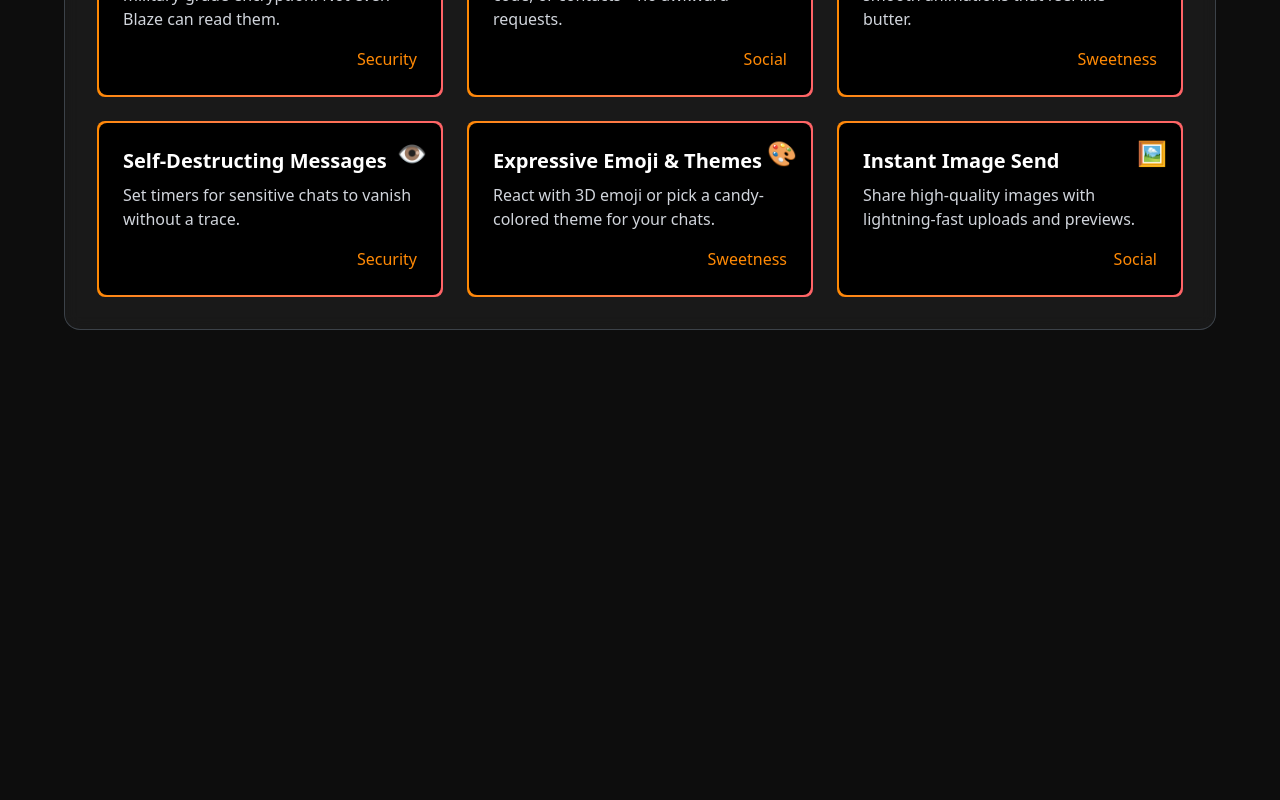
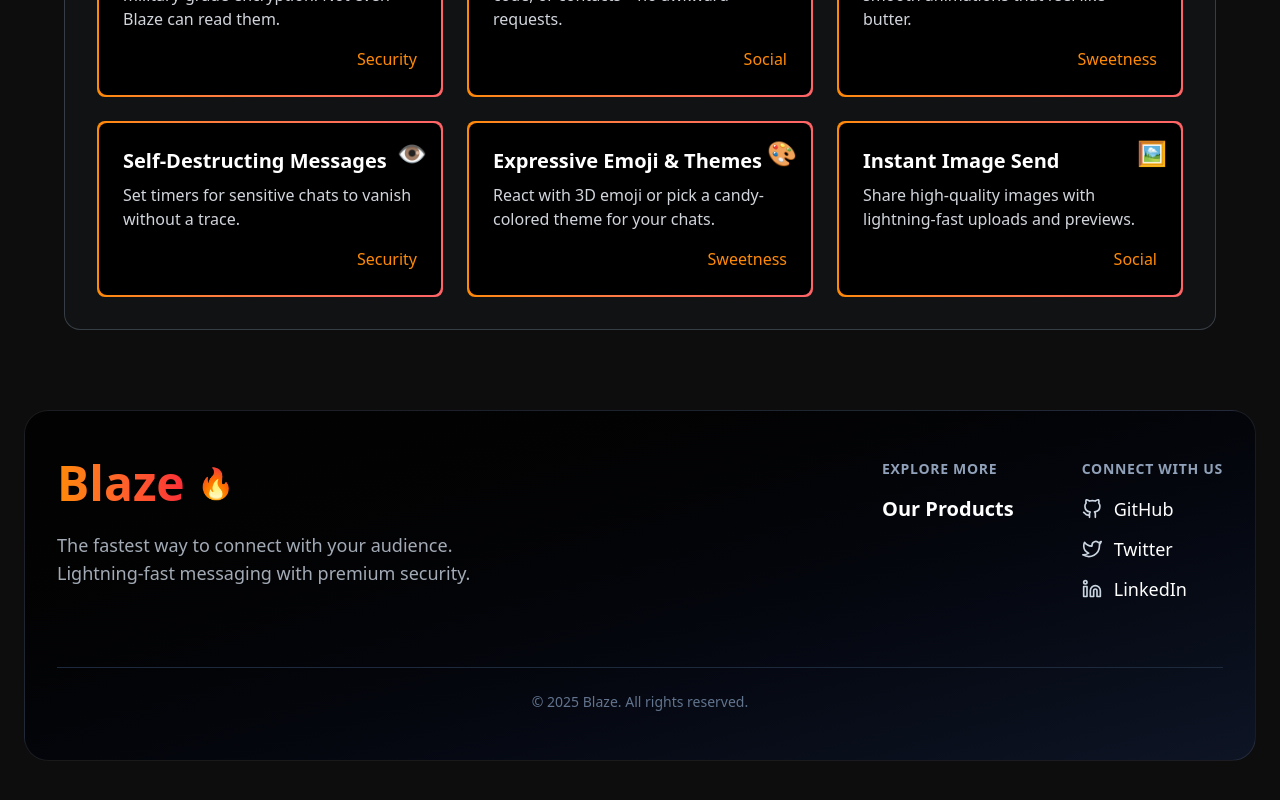
Before and after one commit to deveshru2712/Blaze, a Next.js app in the folder frontend/: page / in a window 1280 px wide. Shown: the part 1252-2052 px from the top of the page. Before the commit the page ends 1582 px from the top, so only its background shows below. Built offline with nearby package versions, Linux system fonts and the light colour scheme.

Commit message:
Frontend: added footer section and made some changes in navbar

```diff
--- a/frontend/app/page.tsx
+++ b/frontend/app/page.tsx
@@ -6,7 +6,7 @@
 
 const Page = () => {
   return (
-    <div className="w-screen h-screen flex flex-col">
+    <div className="flex flex-col">
       <Navbar />
       <HeroSection />
       <FeatureSection />
--- a/frontend/components/FeatureSection.tsx
+++ b/frontend/components/FeatureSection.tsx
@@ -48,7 +48,7 @@
 
   return (
     <div className="my-20 px-4 sm:px-6 lg:px-8">
-      <div className="max-w-6xl mx-auto border rounded-2xl border-slate-400/30 p-6 sm:p-8 backdrop-blur-sm bg-white/5">
+      <div className="max-w-6xl mx-auto border rounded-2xl border-slate-400/30 p-6 sm:p-8 bg-slate-500/5">
         <h2 className="text-3xl font-bold text-center mb-10 text-white">
           Blaze Features
         </h2>
--- a/frontend/components/Footer.tsx
+++ b/frontend/components/Footer.tsx
@@ -1,7 +1,99 @@
+import Link from "next/link";
 import React from "react";
+import {
+  FiGithub,
+  FiTwitter,
+  FiLinkedin,
+  FiArrowUpRight,
+} from "react-icons/fi";
 
 const Footer = () => {
-  return <div></div>;
+  const socialLinks = [
+    {
+      name: "GitHub",
+      url: "https://github.com/deveshru2712",
+      icon: <FiGithub className="w-5 h-5" />,
+    },
+    {
+      name: "Twitter",
+      url: "https://x.com/deveshru2712",
+      icon: <FiTwitter className="w-5 h-5" />,
+    },
+    {
+      name: "LinkedIn",
+      url: "https://www.linkedin.com/in/devesh-chandra-ru2712",
+      icon: <FiLinkedin className="w-5 h-5" />,
+    },
+  ];
+
+  return (
+    <footer className="mb-20 px-4 sm:px-6">
+      <div className="max-w-7xl mx-auto px-8 py-12 border border-slate-200/10 rounded-3xl bg-gradient-to-br from-black/80 to-slate-900/80 backdrop-blur-lg">
+        <div className="flex flex-col lg:flex-row justify-between items-start gap-12">
+          <div className="flex flex-col gap-6 max-w-md">
+            <div className="flex items-center gap-3 group">
+              <h2 className="text-4xl sm:text-5xl font-bold bg-gradient-to-r from-orange-400 to-red-500 bg-clip-text text-transparent">
+                Blaze
+              </h2>
+              <span className="text-3xl group-hover:scale-110 group-hover:rotate-12 transition-transform duration-300">
+                🔥
+              </span>
+            </div>
+            <p className="text-slate-300/80 text-lg">
+              The fastest way to connect with your audience. Lightning-fast
+              messaging with premium security.
+            </p>
+          </div>
+
+          <div className="flex flex-col sm:flex-row gap-12 w-full sm:w-auto">
+            <div className="flex flex-col gap-4">
+              <h3 className="text-sm font-semibold text-slate-400 uppercase tracking-wider">
+                Explore More
+              </h3>
+              <Link
+                href="https://github.com/deveshru2712"
+                className="group flex items-center gap-1 text-xl font-semibold text-white hover:text-transparent hover:bg-gradient-to-r hover:from-orange-400 hover:to-red-400 bg-clip-text transition-all duration-300 w-fit"
+                target="_blank"
+                rel="noopener noreferrer"
+              >
+                Our Products
+                <FiArrowUpRight className="w-4 h-4 opacity-0 group-hover:opacity-100 group-hover:translate-x-1 transition-all duration-300" />
+              </Link>
+            </div>
+
+            <div className="flex flex-col gap-4">
+              <h3 className="text-sm font-semibold text-slate-400 uppercase tracking-wider">
+                Connect With Us
+              </h3>
+              <ul className="flex flex-col gap-3">
+                {socialLinks.map((social) => (
+                  <li key={social.name}>
+                    <Link
+                      href={social.url}
+                      className="group flex items-center gap-3 text-lg font-medium text-white hover:text-transparent hover:bg-gradient-to-r hover:from-orange-400 hover:to-red-400 bg-clip-text transition-all duration-300 w-fit"
+                      target="_blank"
+                      rel="noopener noreferrer"
+                    >
+                      <span className="text-slate-300 group-hover:text-orange-400 transition-colors duration-300">
+                        {social.icon}
+                      </span>
+                      {social.name}
+                      <FiArrowUpRight className="w-4 h-4 opacity-0 group-hover:opacity-100 group-hover:translate-x-1 transition-all duration-300" />
+                    </Link>
+                  </li>
+                ))}
+              </ul>
+            </div>
+          </div>
+        </div>
+
+        {/* Copyright */}
+        <div className="mt-16 pt-6 border-t border-slate-800 text-center text-slate-500 text-sm">
+          © {new Date().getFullYear()} Blaze. All rights reserved.
+        </div>
+      </div>
+    </footer>
+  );
 };
 
 export default Footer;
--- a/frontend/components/Navbar.tsx
+++ b/frontend/components/Navbar.tsx
@@ -3,7 +3,7 @@
 
 const Navbar = () => {
   return (
-    <nav className="w-full h-20 py-4 fixed top-0 bg-black/80 bg-opacity-30 backdrop-blur-md">
+    <nav className="w-full h-20 py-4 fixed top-0 bg-gradient-to-b from-black/80 to-black/50 backdrop-blur-md z-50">
       <div className="max-w-6xl px-4 mx-auto">
         <Link
           href={"/"}
@@ -12,7 +12,6 @@
           <span className="w-fit hover:bg-gradient-to-r hover:from-orange-400 hover:to-red-400 hover:bg-clip-text hover:text-transparent transition-colors duration-500">
             Blaze
           </span>
-
           <span className="text-white/90">🔥</span>
         </Link>
       </div>
--- a/frontend/package.json
+++ b/frontend/package.json
@@ -20,6 +20,7 @@
     "react": "^19.0.0",
     "react-dom": "^19.0.0",
     "react-hook-form": "^7.56.3",
+    "react-icons": "^5.5.0",
     "tailwind-merge": "^3.3.0",
     "zod": "^3.24.4"
   },
```
Also changed, not shown: 1 other file (tests, documents, lock files or other folders).
